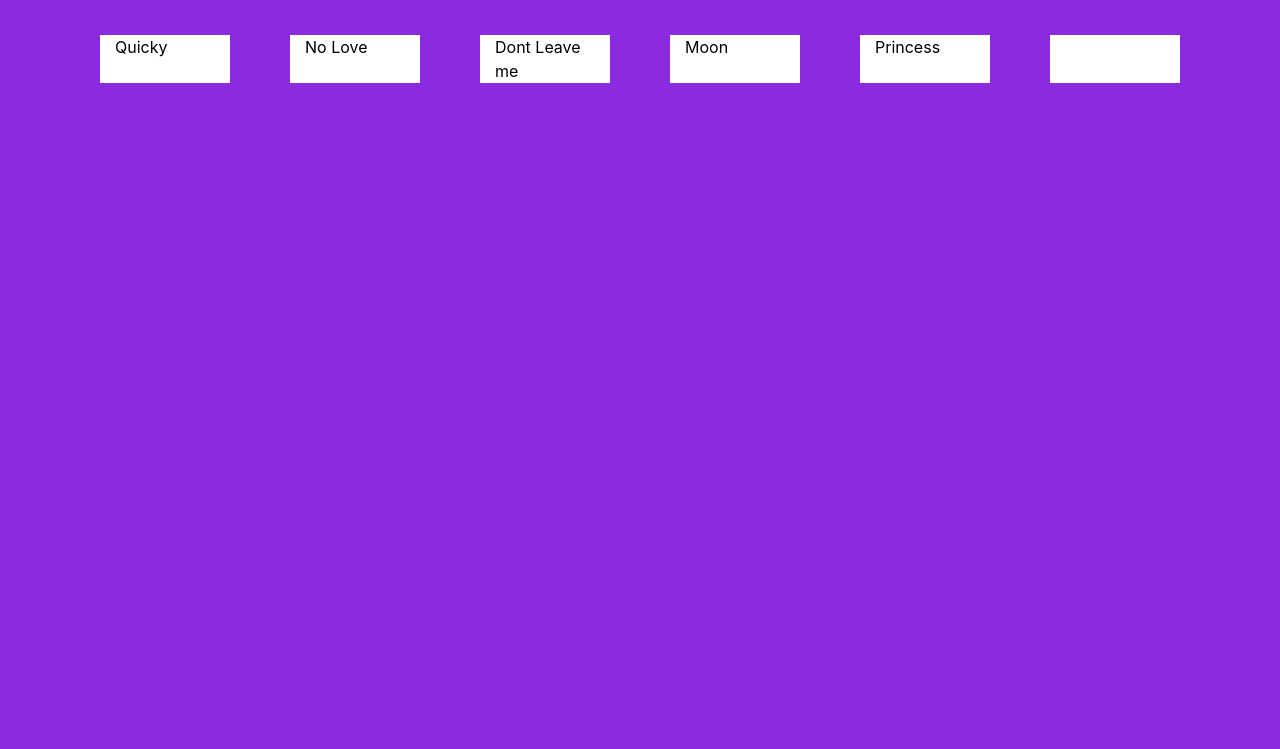
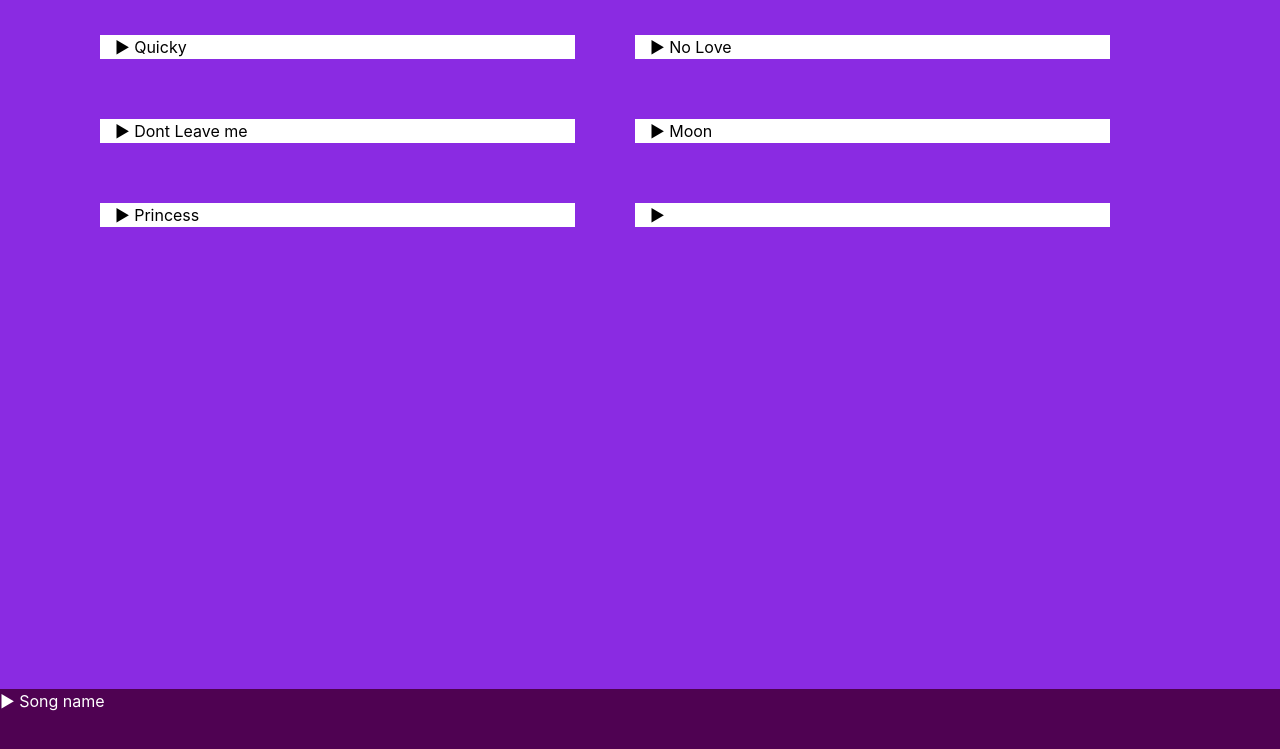
Before and after one commit to LyricalDaddy/LyricalDaddy.github.io, a plain HTML site: page index.html in a window 1280 px wide. Shown: the part 51-800 px from the top of the page. Drawn offline with nearby package versions, Linux system fonts and the light colour scheme.

Commit message:
TrackList JSON Update

```diff
--- a/assets/css/index.css
+++ b/assets/css/index.css
@@ -2,8 +2,6 @@ body{
     background-color: rgb(138, 43, 226);
     color: white;
 }
-
-
 
 #trackContainer{
     background-color: white;
@@ -11,3 +9,11 @@ body{
     margin: 30px;
 
 }
+
+footer{
+    position: absolute;
+    bottom: 0;
+    height: 60px;
+    width: 100%;
+    background: rgb(79, 2, 82);
+}
--- a/assets/js/app.js
+++ b/assets/js/app.js
@@ -1,6 +1,8 @@
 var songDIV = document.getElementById("insertSongsHere");
 var xmlhttp = new XMLHttpRequest();
-
+var playBTN;
+var test = document.querySelector("h1");
+var currentSong = document.querySelector("#currentSong");
 
 // Objects have to be created so you can fill them up with info
 var Tracks = {
@@ -14,9 +16,12 @@ var trackList = {
   Tracks: []
 }
 
+// Wird beim Aufrufen der seite ausgeführt -- verwendet eine Callbackfunction damit auf response des GET requests gewartet wird bevor weiter gearbeitet wird
+function startUp() {
+  loadTrackList(renderTracks);
+}
+// Liest die JSON und schreibt sie ins Obj tracklist
 function loadTrackList(callback) {
-  // reads what came from get request und verarbeitet es in dem Fall von JSON 2 tracklist Obj
-  // "onReadyStateChange"  is an EventHandler that runs everytime the .readyState changes !
   xmlhttp.onreadystatechange = function () {
     if (this.readyState == 4 && this.status == 200) {
       var myObj = JSON.parse(this.responseText);
@@ -29,14 +34,25 @@ function loadTrackList(callback) {
   xmlhttp.open("GET", "https://raw.githubusercontent.com/LyricalDaddy/LyricalDaddy.github.io/master/assets/songs/SongDB.json", true);
   xmlhttp.send();
 }
-
+// Verwendet das trackList Obj um es auf die Website zu schreiben
+// NEEDED AS CALLBACK BECAUSE U NEED TO WAIT UNTIL SHIT LOADS SO YOU CAN WORK ON IT
 function renderTracks(response){
   trackList.Tracks.forEach(function(track){
     console.log(track.name);
-    songDIV.innerHTML += "<div id=" + "trackContainer " + "class="+ "col" +">"+ track.name +"</div>"
+    // <div id = "trackContainer" class = "col-5"><span id = "play-button"> track.name </div>
+    //songDIV.innerHTML += "<div id=" + "trackContainer " + "class="+ "col-5" +">"+ "<span id="+"play-button"+">▶</span>" + track.name +"</div>"
+    songDIV.innerHTML += '<div id="trackContainer" class="col-5"><span id="play-button">▶ </span>' + track.name +'</div>'
   });
+  // Needs to be called here because at this point the HTML is loaded
+  addBTNfunctionality()
 }
 
-function startUp() {
-  loadTrackList(renderTracks);
+function addBTNfunctionality(){
+  playBTN = document.querySelectorAll("#play-button");
+
+  playBTN.forEach(function(btn){
+    btn.addEventListener("click",function(){
+      // add functionality
+    })
+  })
 }
--- a/assets/songs/SongDB.json
+++ b/assets/songs/SongDB.json
@@ -3,36 +3,48 @@
         {
             "name": "Quicky",
             "source": "QuickyForDaddy.mp3",
+            "BPM":"0",
+            "Key":"idk",
             "date": "2019-10-04",
             "typeBeat": []
         },
         {
             "name":"No Love",
             "source":"TrippieReddTypeBeat.mp3",
+            "BPM":"0",
+            "Key":"idk",
             "date":"2019-11-23",
             "typeBeat":["Trippie Redd"]
         },
         {
             "name":"Dont Leave me",
             "source":"",
+            "BPM":"0",
+            "Key":"idk",
             "date":"",
             "typeBeat": []
         },
         {
             "name":"Moon",
             "source":"",
+            "BPM":"0",
+            "Key":"idk",
             "date":"",
             "typeBeat": []
         },
         {
             "name":"Princess",
             "source":"",
+            "BPM":"0",
+            "Key":"idk",
             "date":"",
             "typeBeat": []
         },
         {
             "name":"",
             "source":"",
+            "BPM":"0",
+            "Key":"",
             "date":"",
             "typeBeat": []
         }
--- a/index.html
+++ b/index.html
@@ -12,10 +12,16 @@
 <body onload = "startUp()">
     <h1>Welcome to Lyrical Daddy</h1>
 
+
+
     <div class="container">
         <div id="insertSongsHere" class="row">
         </div>
     </div>
+
+    <footer>
+        ▶  <span id = "currentSong">Song name</span>
+    </footer>
     <script src="assets/js/app.js"></script>
 </body>
 </html>
```
Also changed, not shown: assets/css/icons/play.png (added).
